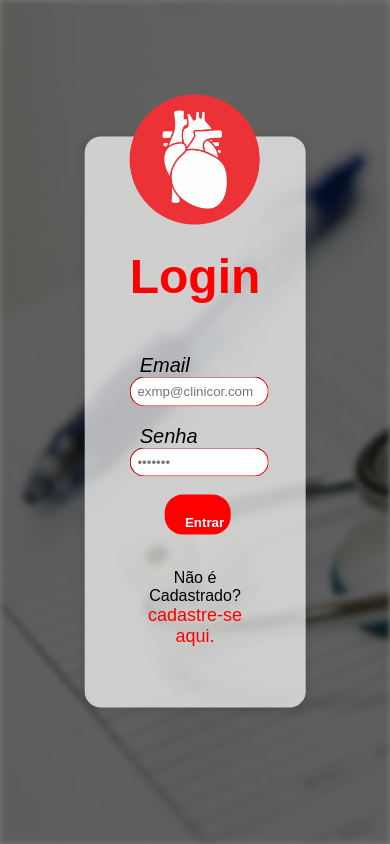
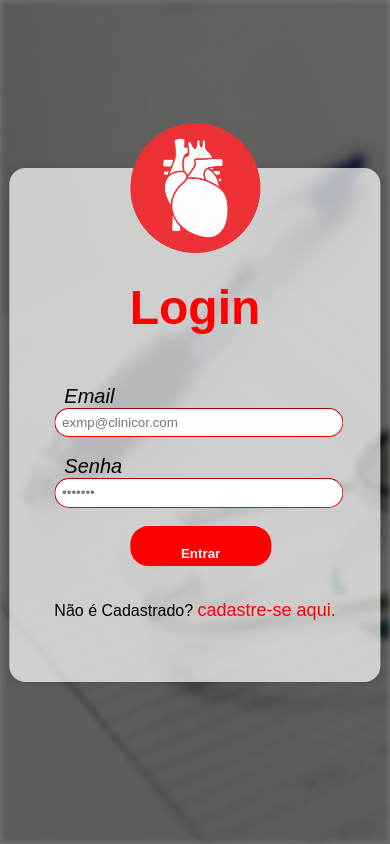
Before and after one commit to GuiBragz/clinicor-website, a PHP site: page /login.html in a window 390 px wide. Run offline with PHP 8.4, Linux system fonts and the light colour scheme.

Commit message:
correção de erro no css do login

```diff
--- a/styles/login-cadastro.css
+++ b/styles/login-cadastro.css
@@ -49,7 +49,7 @@
     width: 328px;
     height: 500px;
     z-index: 2;
-    top: 50%;
+    top: 56%;
     left: -145%;
     transform: translate(-50%, -50%);
 }
@@ -192,7 +192,8 @@
     }
 
     .login-area {
-        top: 50%;
+        position: relative;
+        top: 40%;
         left: 50%;
         padding-top: 80px;
     }
```
